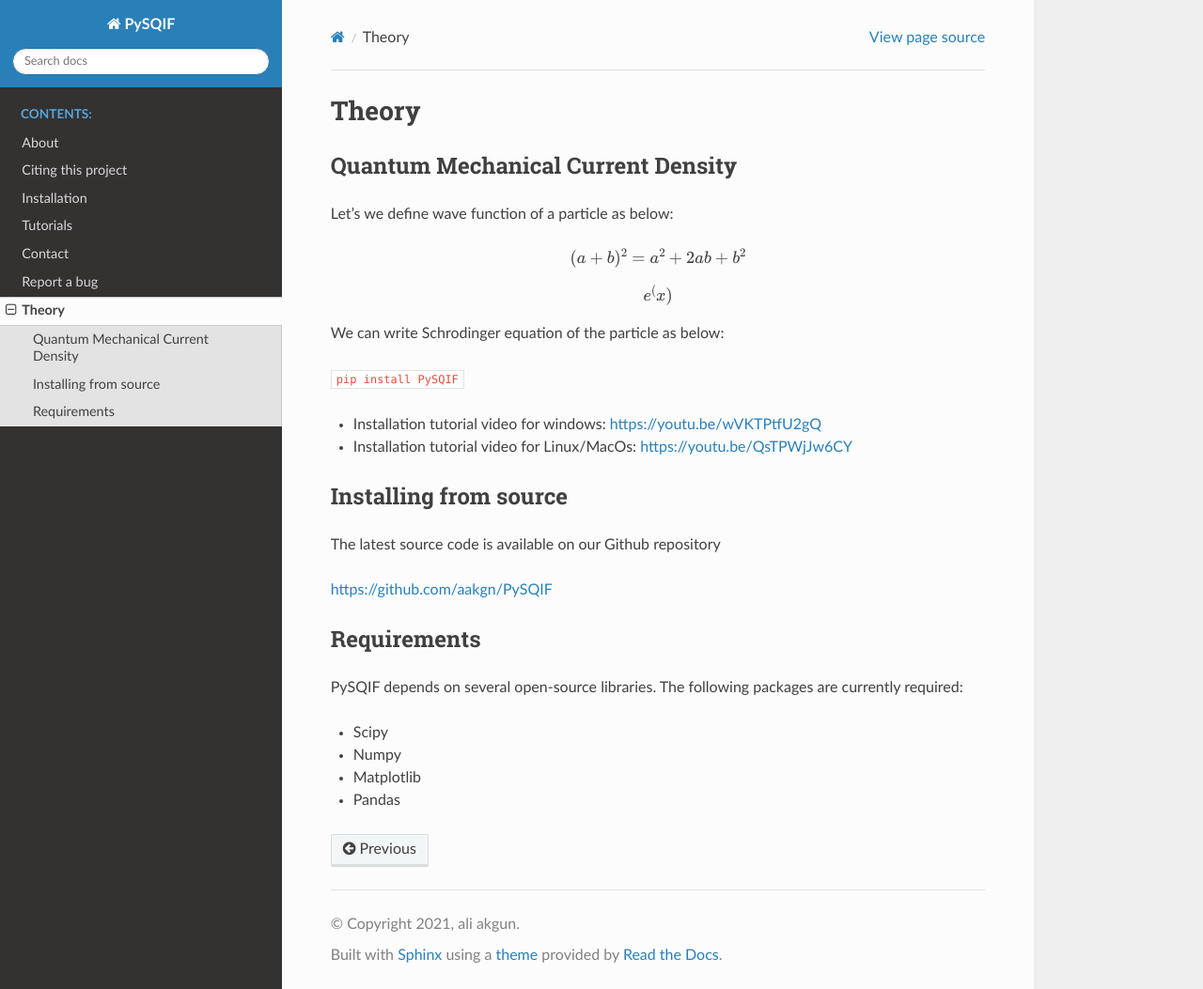
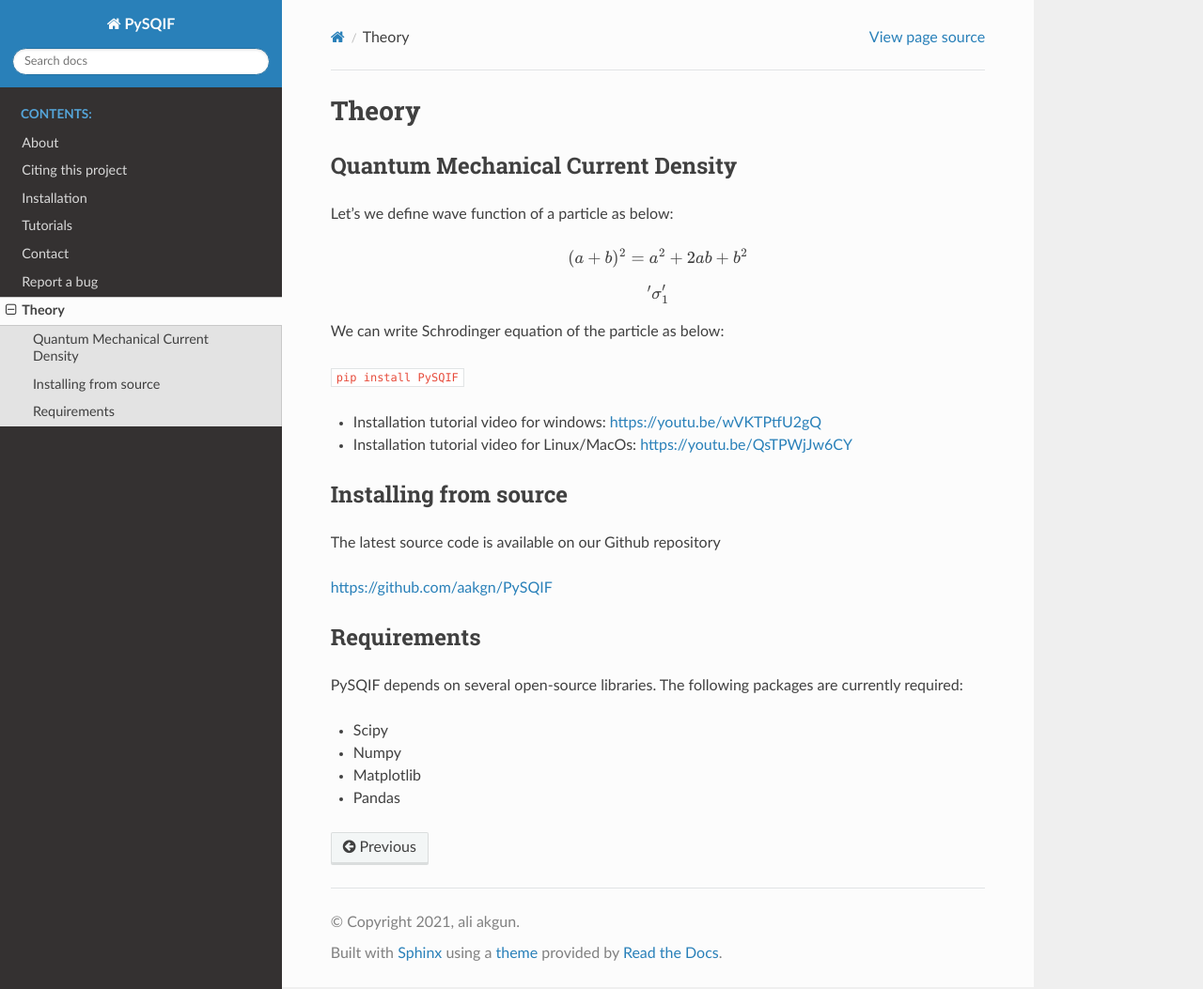
Before and after one commit to aakgn/PySQIF, a Sphinx documentation site: the page built from docs/source/theory.rst, in a window 1280 px wide and 1053 px high. Shown: the whole window at 94% size. Built offline with Sphinx 7.4.7 and the Read the Docs theme 2.0.0, drawn with Linux system fonts in a browser that asks for light colours; pages that are not in the unit, such as notebooks, are missing from menus.

Commit message:
Update theory.rst

```diff
--- a/docs/source/theory.rst
+++ b/docs/source/theory.rst
@@ -7,7 +7,7 @@ Quantum Mechanical Current Density
 Let's we define wave function of a particle as below:
 
 .. math:: (a + b)^2 = a^2 + 2ab + b^2
-.. math:: e^(x)
+.. math:: '\sigma_{1}'
 
 We can write Schrodinger equation of the particle as below:
 
```
